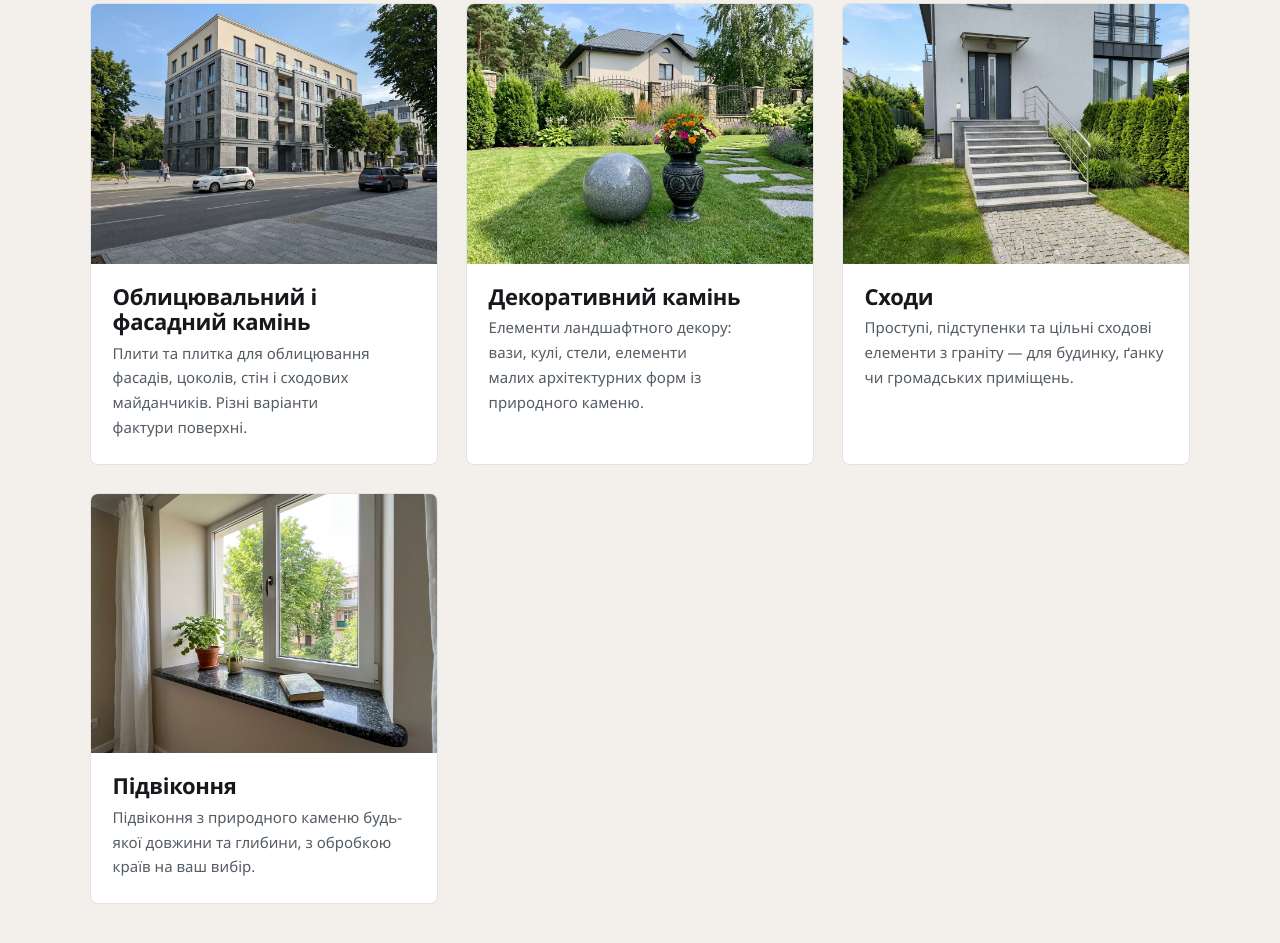
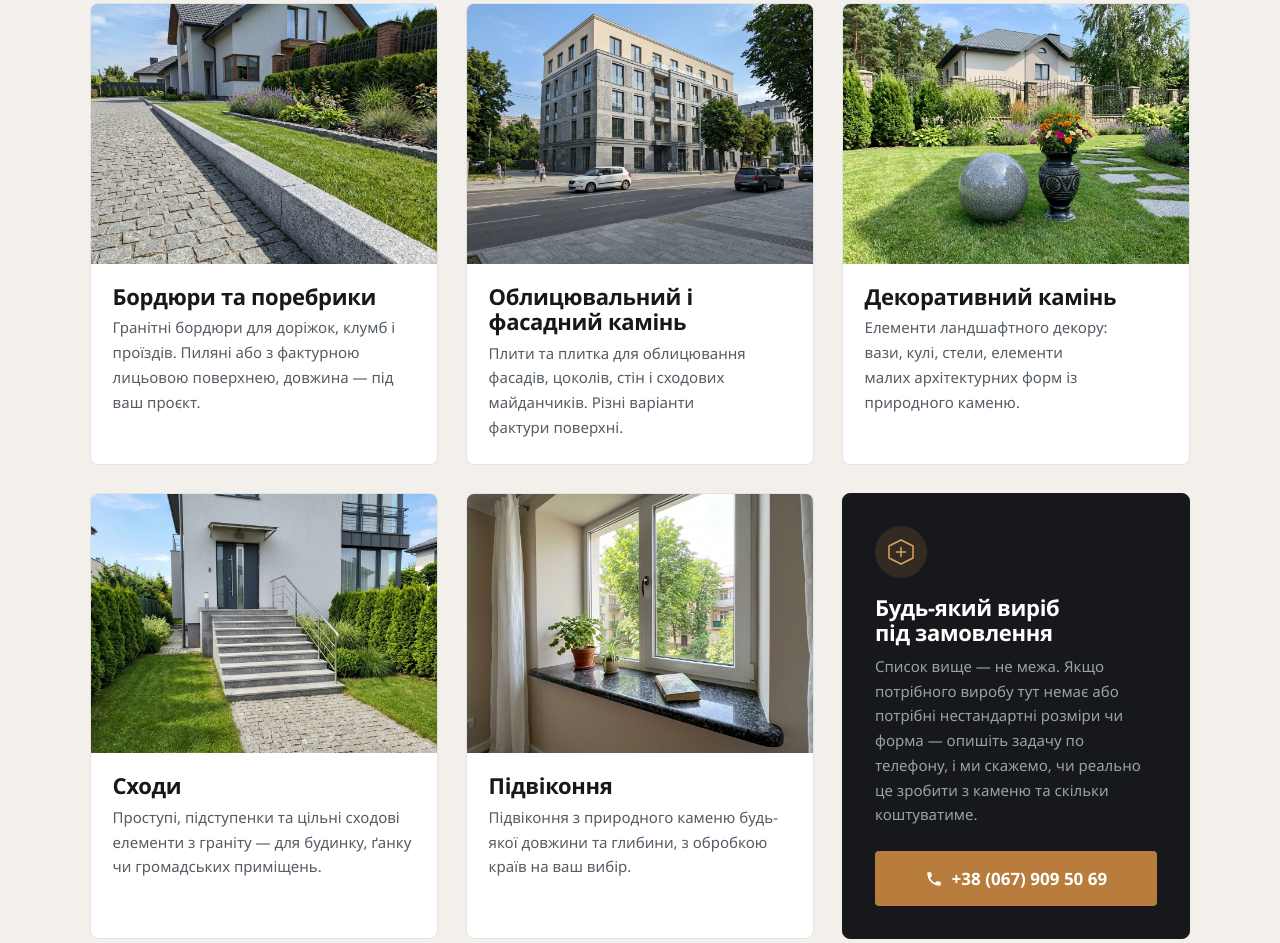
Before and after one commit to oXide0/Granit, an Astro site: page / in a window 1280 px wide. Shown: the part 2404-3347 px from the top of the page. Built offline with nearby package versions, Linux system fonts and the light colour scheme; Astro itself is replaced by a stand-in of ours.

Commit message:
feat: add bordyury category with image prompts and custom order card component

```diff
--- /dev/null
+++ b/src/components/CustomOrderCard.astro
@@ -0,0 +1,105 @@
+---
+/**
+ * Дев'ята плитка в сітці продукції.
+ * Не категорія, а відповідь на найчастіше заперечення: «а якщо мені потрібне
+ * не те, що в списку?». Заразом добиває сітку до рівних 3×3.
+ */
+import { site } from '../data/site';
+import Icon from './Icon.astro';
+---
+
+<li class="custom">
+  <span class="custom__icon" aria-hidden="true">
+    <svg viewBox="0 0 40 40" width="30" height="30" fill="none" stroke="currentColor" stroke-width="2">
+      <path d="M20 4 36 12v16L20 36 4 28V12L20 4Z" stroke-linejoin="round" />
+      <path d="M14 20h12M20 14v12" stroke-linecap="round" />
+    </svg>
+  </span>
+
+  <h3>Будь-який виріб під замовлення</h3>
+  <p>
+    Список вище — не межа. Якщо потрібного виробу тут немає або потрібні
+    нестандартні розміри чи форма — опишіть задачу по телефону, і ми скажемо,
+    чи реально це зробити з каменю та скільки коштуватиме.
+  </p>
+
+  <a class="custom__cta" href={site.phone.href}>
+    <Icon name="phone" size={18} />
+    <span>{site.phone.display}</span>
+  </a>
+</li>
+
+<style>
+  .custom {
+    display: flex;
+    flex-direction: column;
+    padding: clamp(1.5rem, 3vw, 2rem);
+    background: var(--c-ink);
+    color: var(--c-sand-100);
+    border: 1px solid var(--c-ink);
+    border-radius: var(--radius-lg);
+    transition: box-shadow 0.2s ease, transform 0.2s ease;
+  }
+
+  .custom:hover {
+    box-shadow: var(--shadow-md);
+    transform: translateY(-2px);
+  }
+
+  .custom__icon {
+    display: grid;
+    place-items: center;
+    width: 52px;
+    height: 52px;
+    margin-bottom: 1.1rem;
+    border-radius: 50%;
+    background: rgba(184, 125, 60, 0.18);
+    color: #d9a460;
+  }
+
+  .custom h3 {
+    margin-bottom: 0.5rem;
+    color: var(--c-white);
+  }
+
+  .custom p {
+    margin: 0 0 1.5rem;
+    font-size: 0.9375rem;
+    color: var(--c-dust);
+  }
+
+  /* кнопка притискається до низу, щоб картка не «пливла» поруч із фото-картками */
+  .custom__cta {
+    display: inline-flex;
+    align-items: center;
+    justify-content: center;
+    gap: 0.55rem;
+    margin-top: auto;
+    padding: 0.85rem 1.25rem;
+    min-height: 50px;
+    background: var(--c-accent);
+    color: var(--c-white);
+    border-radius: var(--radius);
+    font-weight: 700;
+    text-decoration: none;
+    transition: background-color 0.18s ease;
+  }
+
+  .custom__cta:hover {
+    background: var(--c-accent-strong);
+  }
+
+  /* У діапазоні 2 колонок картка лишається сама в останньому ряду —
+     розтягуємо її на весь ряд, щоб не зяяла порожня клітинка.
+     Брейкпоінти синхронізовані з сіткою в Products.astro. */
+  @media (min-width: 620px) and (max-width: 999.98px) {
+    .custom {
+      grid-column: 1 / -1;
+    }
+
+    .custom__cta {
+      align-self: flex-start;
+      padding-inline: 2rem;
+    }
+  }
+</style>
--- a/src/components/ProductCard.astro
+++ b/src/components/ProductCard.astro
@@ -9,6 +9,10 @@ interface Props {
 }
 
 const { product, image } = Astro.props;
+
+// Секція «Продукція» починається ~1500px від верху — над згином її не видно
+// на жодному екрані, тож усі картки вантажимо лениво (loading="lazy"), щоб
+// не конкурувати за канал із LCP-зображенням у Hero.
 ---
 
 <li class="card">
@@ -19,10 +23,7 @@ const { product, image } = Astro.props;
           src={image}
           alt={product.alt}
           widths={[400, 700]}
-          sizes="(min-width: 900px) 360px, (min-width: 600px) 45vw, 90vw"
-          {/* Секція «Продукція» починається ~1500px від верху — над згином
-              її не видно на жодному екрані, тож усі картки вантажимо лениво,
-              щоб не конкурувати за канал із LCP-зображенням у Hero. */}
+          sizes="(min-width: 1000px) 360px, (min-width: 620px) 45vw, 90vw"
           loading="lazy"
           decoding="async"
         />
--- a/src/components/Products.astro
+++ b/src/components/Products.astro
@@ -3,6 +3,7 @@ import type { ImageMetadata } from 'astro';
 import { products } from '../data/products';
 import { site } from '../data/site';
 import ProductCard from './ProductCard.astro';
+import CustomOrderCard from './CustomOrderCard.astro';
 import Icon from './Icon.astro';
 
 /**
@@ -36,6 +37,7 @@ for (const [path, module] of Object.entries(files)) {
       {products.map((product) => (
         <ProductCard product={product} image={imagesBySlug.get(product.slug)} />
       ))}
+      <CustomOrderCard />
     </ul>
 
     <div class="price-note">
@@ -53,11 +55,27 @@ for (const [path, module] of Object.entries(files)) {
 </section>
 
 <style>
+  /* Колонки задані явно, а не через auto-fill: 8 категорій + картка
+     «під замовлення» = 9 плиток, тобто рівні 3×3 на десктопі без порожніх
+     клітинок. CustomOrderCard спирається на ці ж брейкпоінти — якщо міняєш
+     їх тут, синхронізуй і там. */
   .grid {
     display: grid;
     gap: clamp(1rem, 2.5vw, 1.75rem);
-    grid-template-columns: repeat(auto-fill, minmax(min(100%, 300px), 1fr));
+    grid-template-columns: 1fr;
     margin-top: clamp(2rem, 5vw, 3rem);
+  }
+
+  @media (min-width: 620px) {
+    .grid {
+      grid-template-columns: repeat(2, 1fr);
+    }
+  }
+
+  @media (min-width: 1000px) {
+    .grid {
+      grid-template-columns: repeat(3, 1fr);
+    }
   }
 
   .price-note {
--- a/src/data/products.ts
+++ b/src/data/products.ts
@@ -38,6 +38,13 @@ export const products: ProductCategory[] = [
     alt: 'Гранітна бруківка',
   },
   {
+    slug: 'bordyury',
+    title: 'Бордюри та поребрики',
+    description:
+      'Гранітні бордюри для доріжок, клумб і проїздів. Пиляні або з фактурною лицьовою поверхнею, довжина — під ваш проєкт.',
+    alt: 'Гранітні бордюри та поребрики',
+  },
+  {
     slug: 'oblytsuvannya',
     title: 'Облицювальний і фасадний камінь',
     description:
```
Also changed, not shown: docs/ai-image-prompts.md (+15 -0 lines), README.md, src/assets/products/bordyury.jpg (added).
